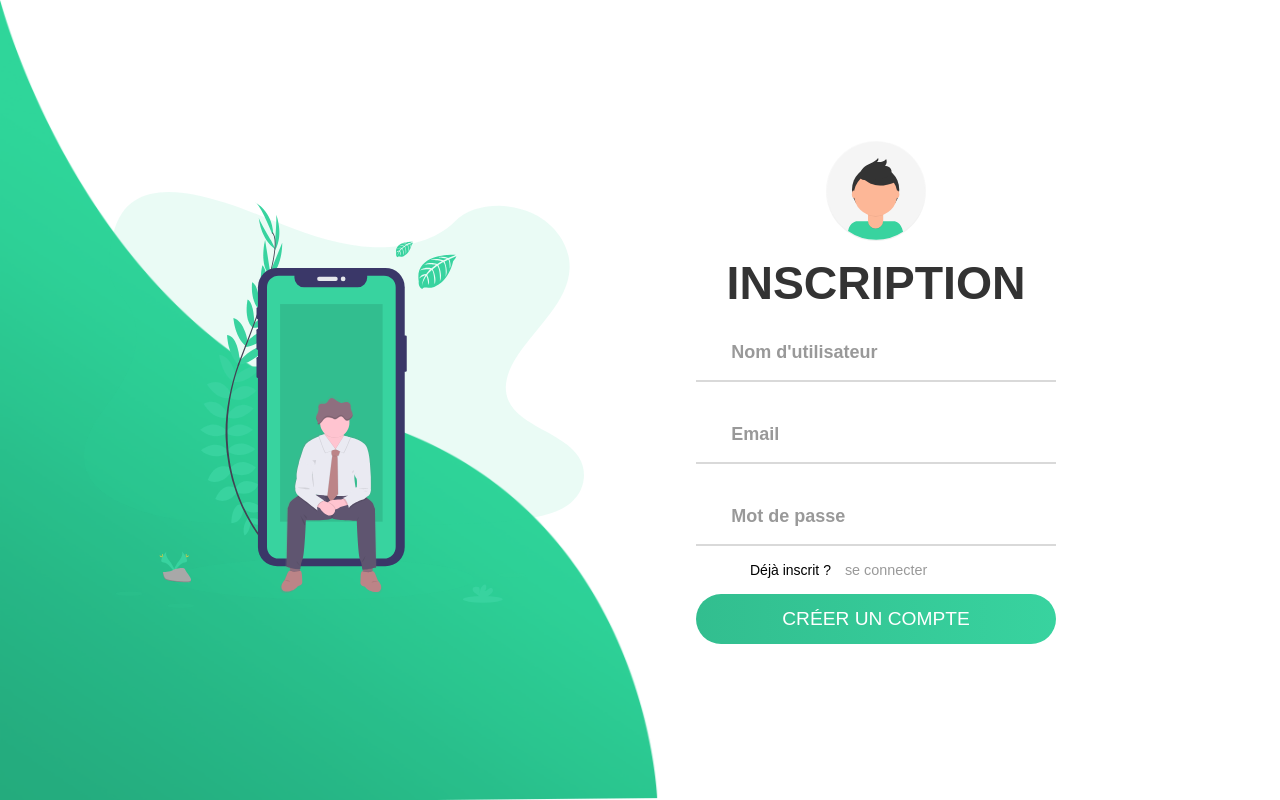
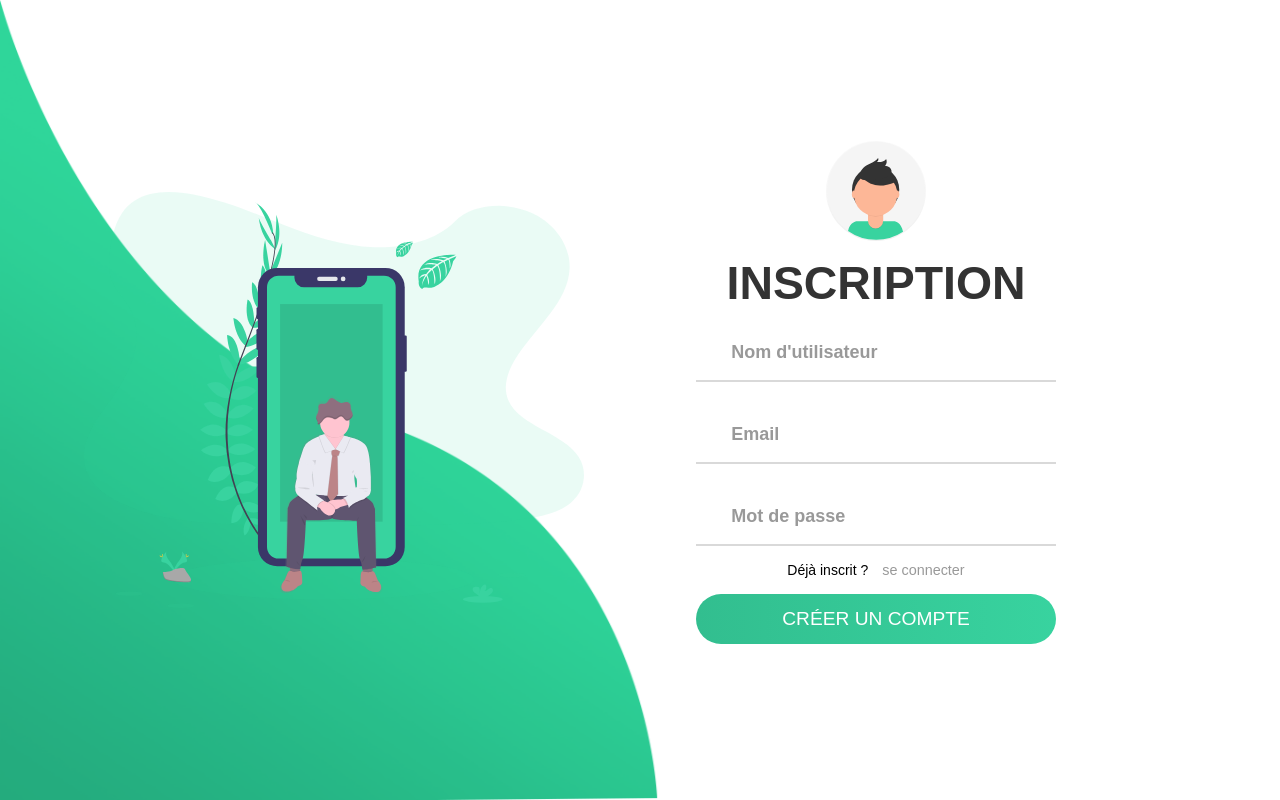
Before and after one commit to Fantasio5050/Bootcamp_forum, a PHP site: page /app/Views/RegisterView.php in a window 1280 px wide. Run offline with PHP 8.4, Linux system fonts and the light colour scheme.

Commit message:
modified inscription.css and RegisterView.php

```diff
--- a/app/Views/RegisterView.php
+++ b/app/Views/RegisterView.php
@@ -40,7 +40,7 @@
                             <i class="fas fa-eye eye-icon" id="togglePassword"></i>
                         </div>
                     </div>
-                    <p style="display: flex; font-size: 14px; margin-left: 15%; margin-top: 1rem">Déjà inscrit ?&emsp;<a href="index.php?action=login">se connecter</a></p>
+                    <p style="display: flex; font-size: 14px; justify-content: center; margin-top: 1rem">Déjà inscrit ?&emsp;<a href="index.php?action=login">se connecter</a></p>
                     <input type="submit" class="btn" value="Créer un compte">
                 </form>
             </div>
```
